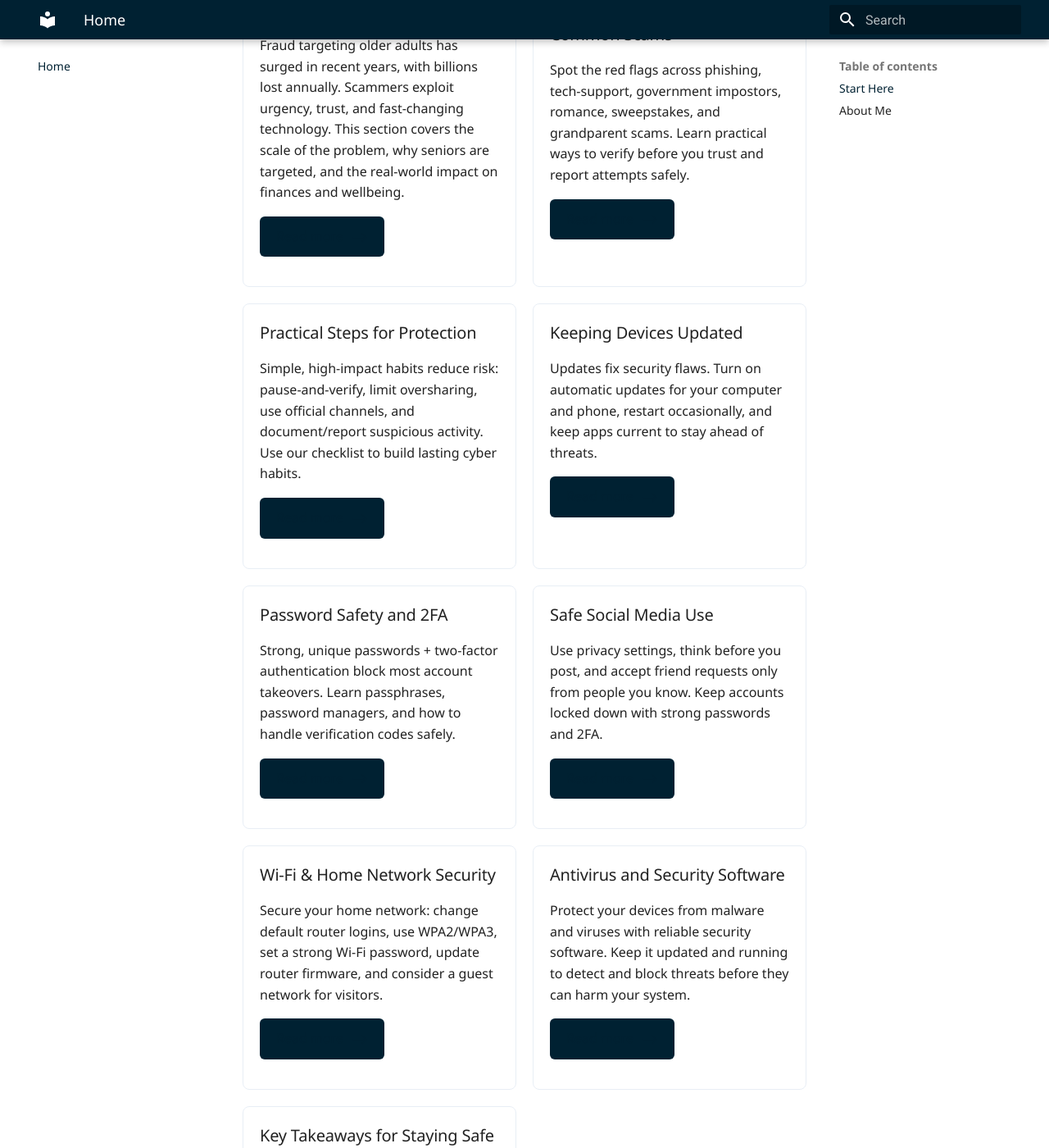
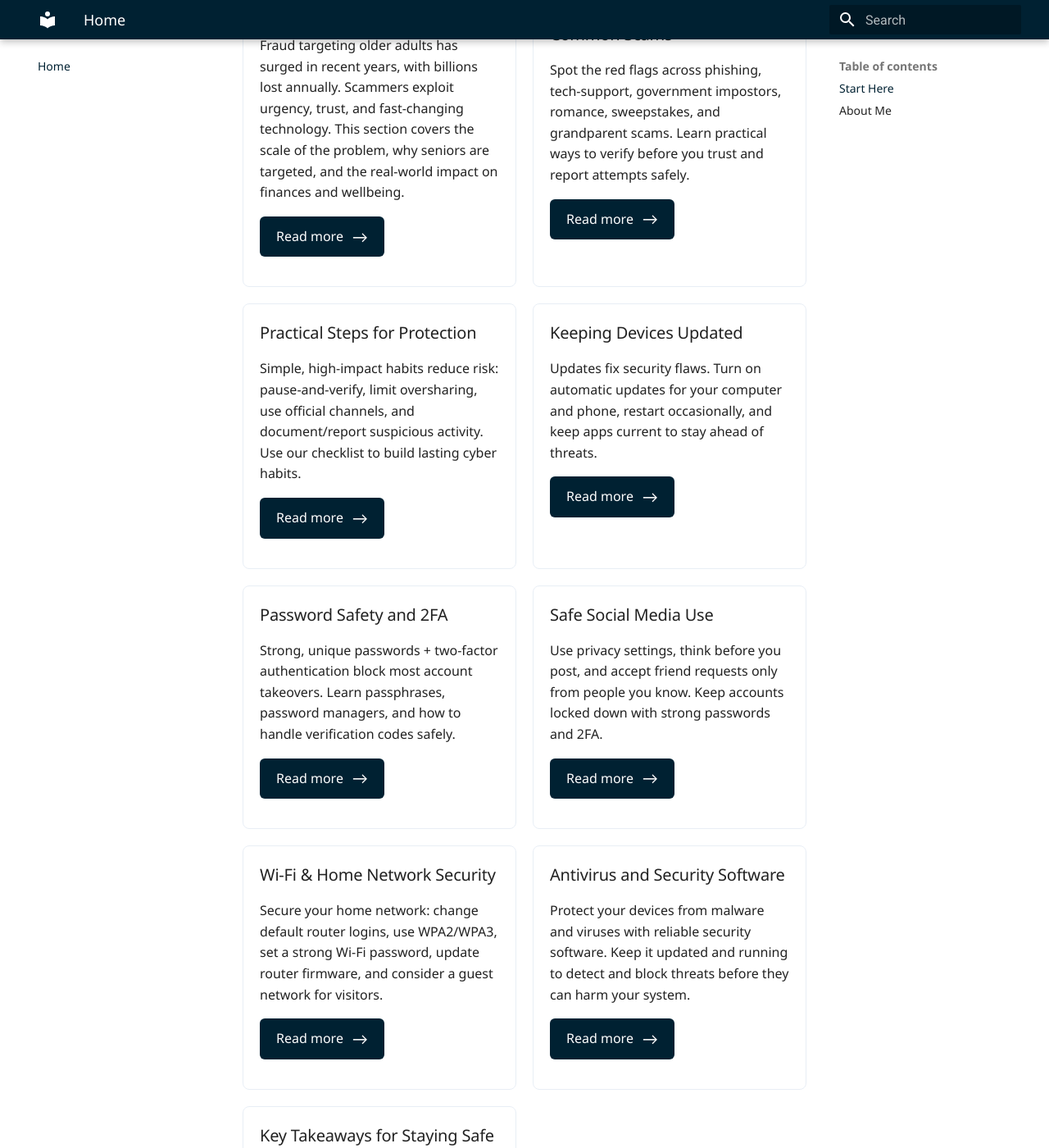
Before and after one commit to CyberSnackCat/CyberSafe, an MkDocs documentation site: the page built from docs/index.md, in a window 1280 px wide and 1400 px high, scrolled down 728 px. Shown: the whole window at 82% size. Built offline with MkDocs 1.6.1 and Material for MkDocs 9.7.7, drawn with Linux system fonts in a browser that asks for light colours.

Commit message:
Ensure Read More buttons have white text and smooth hover effect

```diff
--- a/docs/styles/overrides.css
+++ b/docs/styles/overrides.css
@@ -24,10 +24,11 @@ img.logo { max-width: 260px; height: auto; }
   display: inline-block;
   padding: .6rem 2.5rem .6rem 1rem;
   background: #002132;
-  color: #fff;
+  color: #fff !important;
   text-decoration: none;
   border-radius: 6px;
   position: relative;
+  transition: background-color 0.2s ease;
 }
 .download-btn::after {
   content: "→";
@@ -36,6 +37,10 @@ img.logo { max-width: 260px; height: auto; }
   top: 50%;
   transform: translateY(-50%);
   font-size: 1.2em;
+  color: #fff;
+}
+.download-btn:hover {
+  background: #003152;
 }
 .download-btn.secondary { background: #002134; }
 .figure { text-align:center; font-size:.9rem; color:#666; }
```
